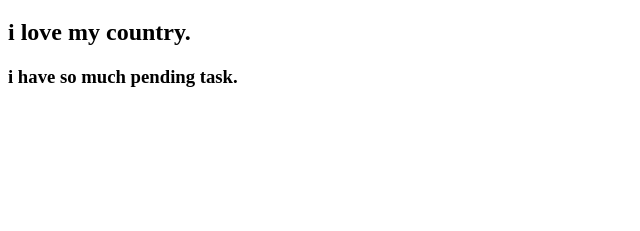
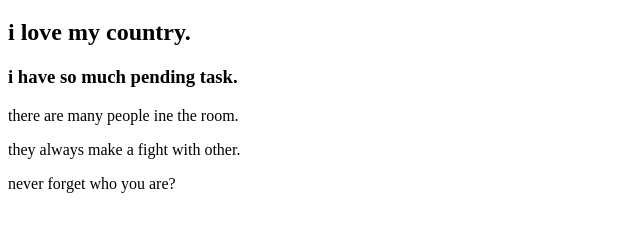
Before and after one commit to rabiulislam13579/my-first-repo, a plain HTML site: page index.html in a window 1280 px wide. Shown: the part 61-292 px from the top of the page, without its empty margins (0-640 px from the left). Drawn offline with Linux system fonts and the light colour scheme.

Commit message:
paragraph

```diff
--- a/index.html
+++ b/index.html
@@ -10,6 +10,9 @@
     <h1>this is my first work.</h1>
     <h2>i love my country.</h2>
     <h3>i have so much pending task.</h3>
+    <p>there are many people ine the  room.</p>
+    <p>they always make a fight with other.</p>
+    <p>never forget who  you are?</p>
 
 </body>
 </html>
```
